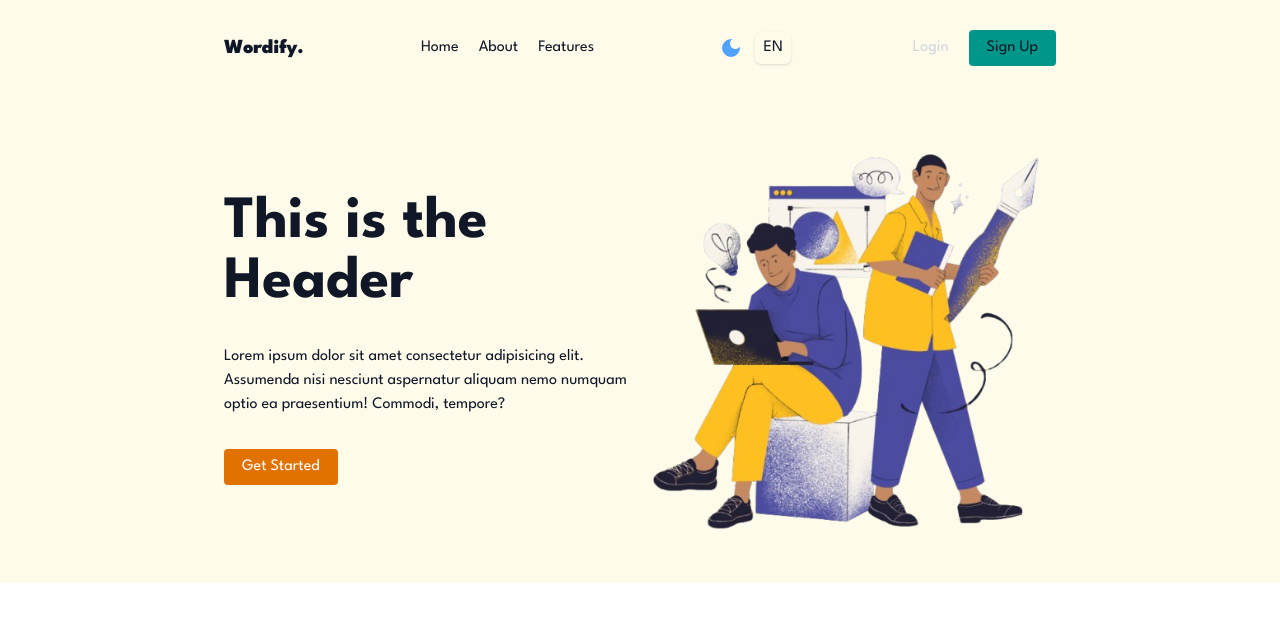
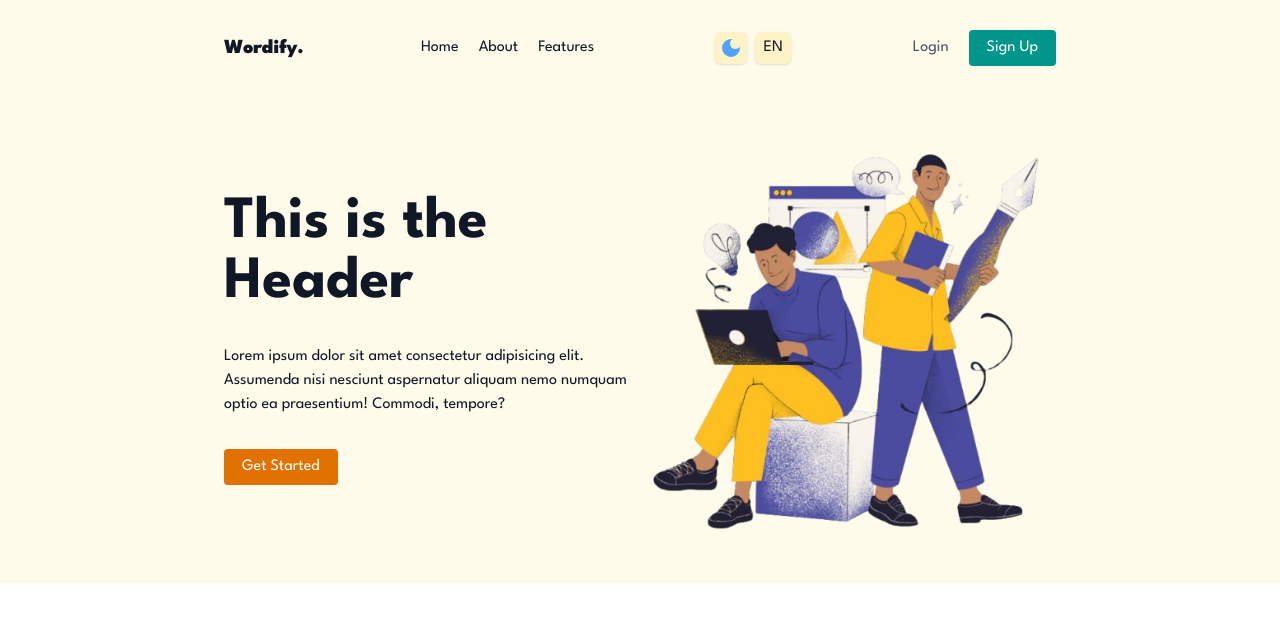
Before and after one commit to alibekmukhammadiev/wordify, a React (Vite) app in the folder frontend/: page / in a window 1280 px wide. Shown: the top 622 px of the page. Built offline with nearby package versions, Linux system fonts and the light colour scheme.

Commit message:
fixed:header hover items

```diff
--- a/frontend/src/components/ModeLang.tsx
+++ b/frontend/src/components/ModeLang.tsx
@@ -15,17 +15,17 @@ export default function ModeLang({ mode, handleToggleMode }: ModeLangProps) {
       {!mode ? (
         <MdDarkMode
           onClick={handleToggleMode}
-          className="size-8 p-1   text-blue-400 duration-100 ease-in hover:cursor-pointer hover:text-blue-300  "
+          className="size-8 p-1   text-blue-400 bg-amber-100 hover:bg-amber-200 duration-100 ease-in hover:cursor-pointer hover:text-blue-500 rounded-md  dark:bg-gray-700 dark:hover:bg-gray-800 shadow-sm dark:shadow-gray-900   "
         />
       ) : (
         <MdLightMode
           onClick={handleToggleMode}
-          className="size-8 p-1 text-amber-400  duration-100 ease-in hover:cursor-pointer hover:text-amber-300  "
+          className="size-8 p-1 text-amber-400 bg-amber-100 hover:bg-amber-200 duration-100 ease-in hover:cursor-pointer hover:text-amber-500 rounded-md  dark:bg-gray-700 dark:hover:bg-gray-800 shadow-sm dark:shadow-gray-900  "
         />
       )}
       <select
-        className="px-2 transition-colors rounded-md bg-amber-50 dark:bg-gray-800 shadow-sm dark:shadow-gray-900
-                 focus:outline-none focus:ring-1 focus:ring-teal-400 cursor-pointer"
+        className="px-2 transition-colors rounded-md bg-amber-100 hover:bg-amber-200 dark:bg-gray-700 dark:hover:bg-gray-800 shadow-sm dark:shadow-gray-900
+                 focus:outline-none  cursor-pointer"
       >
         <option className="" value="en">
           EN
--- a/frontend/src/pages/LandingPage.tsx
+++ b/frontend/src/pages/LandingPage.tsx
@@ -42,18 +42,18 @@ export default function LandingPage() {
         {/* Navigations */}
         <ul className="list-none hidden gap-5 sm:flex">
           <li>
-            <a className="hover:text-gray-300 transition-colors" href="#home">
+            <a className="hover:text-gray-600 dark:hover:text-gray-300 transition-colors" href="#home">
               Home
             </a>
           </li>
           <li>
-            <a className="hover:text-gray-300 transition-colors" href="#about">
+            <a className="hover:text-gray-600 dark:hover:text-gray-300 transition-colors" href="#about">
               About
             </a>
           </li>
           <li>
             <a
-              className="hover:text-gray-300 transition-colors"
+              className="hover:text-gray-600 dark:hover:text-gray-300 transition-colors"
               href="#features"
             >
               Features
@@ -68,13 +68,13 @@ export default function LandingPage() {
         {/* Buttons */}
         <div className="hidden sm:flex gap-5">
           <button
-            className="text-gray-300 hover:cursor-pointer hover:text-gray-400 duration-100 ease-in"
+            className="text-gray-600 dark:text-gray-300 hover:text-gray-800 hover:cursor-pointer dark:hover:text-gray-400 duration-100 ease-in"
             onClick={() => navigate("/login")}
           >
             Login
           </button>
           <button
-            className="hover:cursor-pointer hover:text-gray-200 dark:hover:bg-teal-700 bg-teal-600 duration-100 ease-in px-4.5 py-1.5 rounded-sm"
+            className="text-white hover:cursor-pointer hover:bg-teal-700 bg-teal-600 duration-100 ease-in px-4.5 py-1.5 rounded-sm"
             onClick={() => navigate("/register")}
           >
             Sign Up
```
